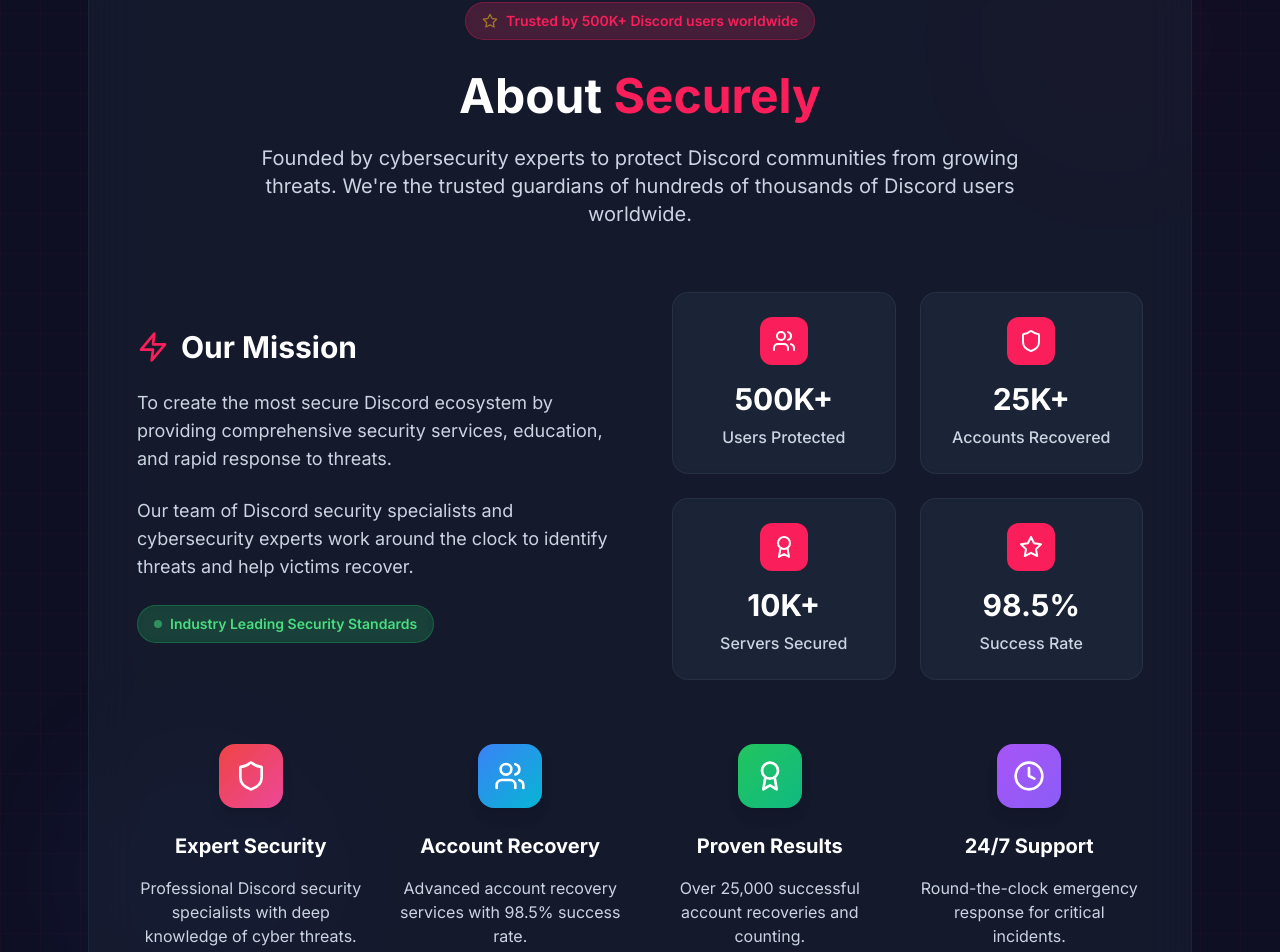
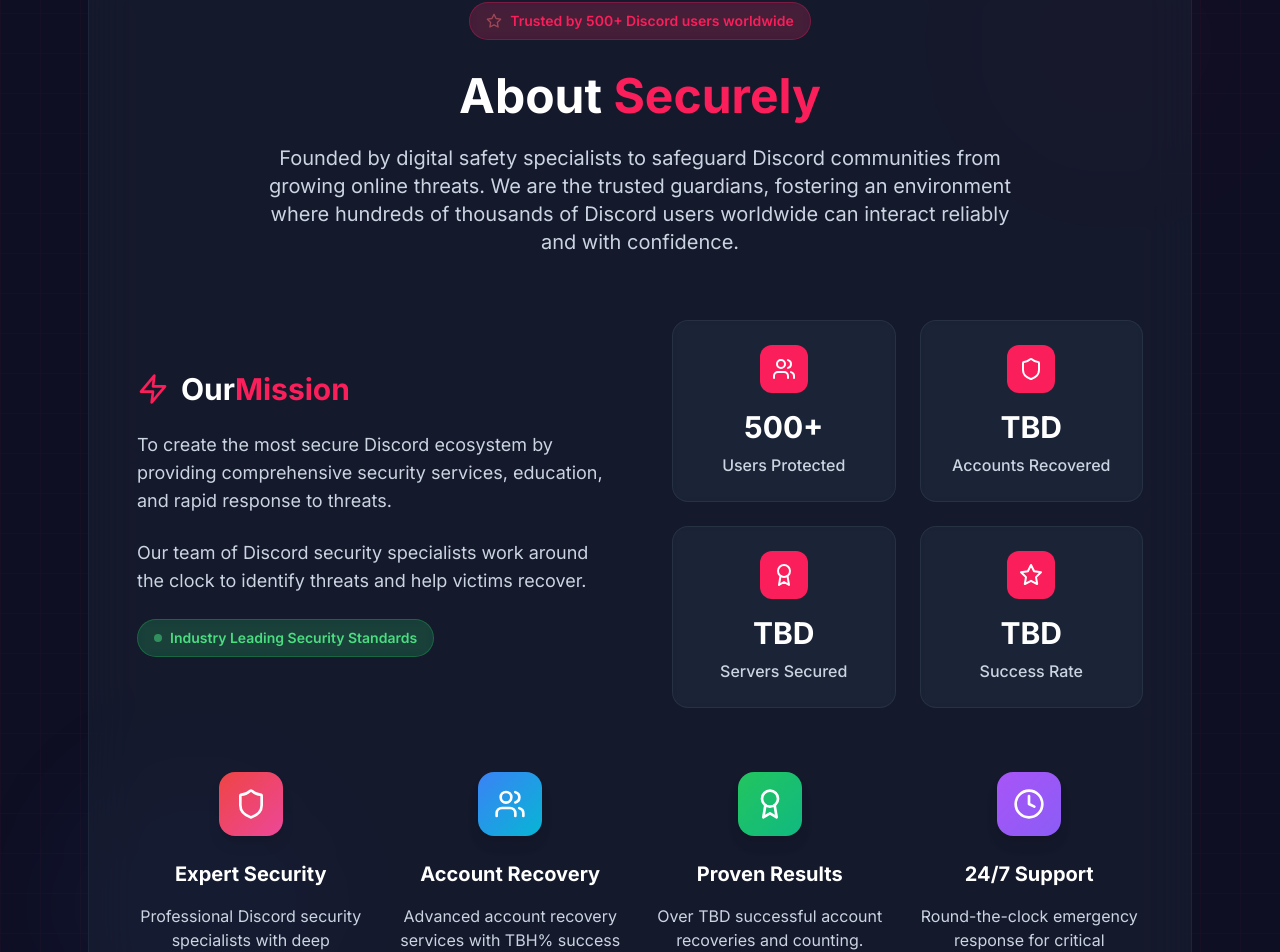
Before and after one commit to Saoydev/Ghostly-s-Site, a React (Vite) app in the folder project/: page / in a window 1280 px wide. Shown: the part 1507-2459 px from the top of the page. Built offline with nearby package versions, Linux system fonts and the light colour scheme.

Commit message:
Recoloring About

```diff
--- a/project/src/components/About.tsx
+++ b/project/src/components/About.tsx
@@ -12,13 +12,13 @@ const About: React.FC = () => {
     {
       icon: Users,
       title: 'Account Recovery',
-      description: 'Advanced account recovery services with 98.5% success rate.',
+      description: 'Advanced account recovery services with TBH% success rate.',
       color: 'from-blue-500 to-cyan-500'
     },
     {
       icon: Award,
       title: 'Proven Results',
-      description: 'Over 25,000 successful account recoveries and counting.',
+      description: 'Over TBD successful account recoveries and counting.',
       color: 'from-green-500 to-emerald-500'
     },
     {
@@ -30,10 +30,10 @@ const About: React.FC = () => {
   ];
 
   const achievements = [
-    { value: '500K+', label: 'Users Protected', icon: Users },
-    { value: '25K+', label: 'Accounts Recovered', icon: Shield },
-    { value: '10K+', label: 'Servers Secured', icon: Award },
-    { value: '98.5%', label: 'Success Rate', icon: Star }
+    { value: '500+', label: 'Users Protected', icon: Users },
+    { value: 'TBD', label: 'Accounts Recovered', icon: Shield },
+    { value: 'TBD', label: 'Servers Secured', icon: Award },
+    { value: 'TBD', label: 'Success Rate', icon: Star }
   ];
 
   return (
@@ -49,8 +49,8 @@ const About: React.FC = () => {
           {/* Trust Badge */}
           <div className="text-center mb-8">
             <div className="inline-flex items-center px-4 py-2 bg-[#fa1f5a]/20 border border-[#fa1f5a]/30 text-white rounded-full text-sm font-semibold backdrop-blur-sm">
-              <Star className="h-4 w-4 text-yellow-400 mr-2 animate-pulse" />
-              <span className="text-[#fa1f5a]">Trusted by 500K+ Discord users worldwide</span>
+              <Star className="h-4 w-4 text-red-400 mr-2 animate-pulse" />
+              <span className="text-[#fa1f5a]">Trusted by 500+ Discord users worldwide</span>
             </div>
           </div>
 
@@ -59,8 +59,7 @@ const About: React.FC = () => {
               About <span className="text-[#fa1f5a]">Securely</span>
             </h2>
             <p className="text-xl text-slate-300 max-w-3xl mx-auto">
-              Founded by cybersecurity experts to protect Discord communities from growing threats.
-              We're the trusted guardians of hundreds of thousands of Discord users worldwide.
+            Founded by digital safety specialists to safeguard Discord communities from growing online threats. We are the trusted guardians, fostering an environment where hundreds of thousands of Discord users worldwide can interact reliably and with confidence.
             </p>
           </div>
 
@@ -68,14 +67,14 @@ const About: React.FC = () => {
             <div className="space-y-6">
               <h3 className="text-3xl font-bold text-white mb-6 flex items-center">
                 <Zap className="h-8 w-8 text-[#fa1f5a] mr-3" />
-                Our Mission
+                Our <span className="text-[#fa1f5a]">Mission</span>
               </h3>
               <p className="text-lg text-slate-300 mb-6">
                 To create the most secure Discord ecosystem by providing comprehensive
                 security services, education, and rapid response to threats.
               </p>
               <p className="text-lg text-slate-300">
-                Our team of Discord security specialists and cybersecurity experts
+                Our team of Discord security specialists
                 work around the clock to identify threats and help victims recover.
               </p>
 
--- a/project/src/components/Navbar.tsx
+++ b/project/src/components/Navbar.tsx
@@ -124,7 +124,7 @@ const Navbar: React.FC = () => {
               {/* Trust Badge */}
               <div className="flex items-center space-x-2 px-4 py-2 bg-slate-800/60 border border-slate-700/50 rounded-full backdrop-blur-sm">
                 <div className="w-2 h-2 bg-green-400 rounded-full animate-pulse"></div>
-                <span className="text-xs text-slate-300 font-medium">500K+ Protected</span>
+                <span className="text-xs text-slate-300 font-medium">500+ Protected</span>
               </div>
 
               {/* Notification Bell */}
```
